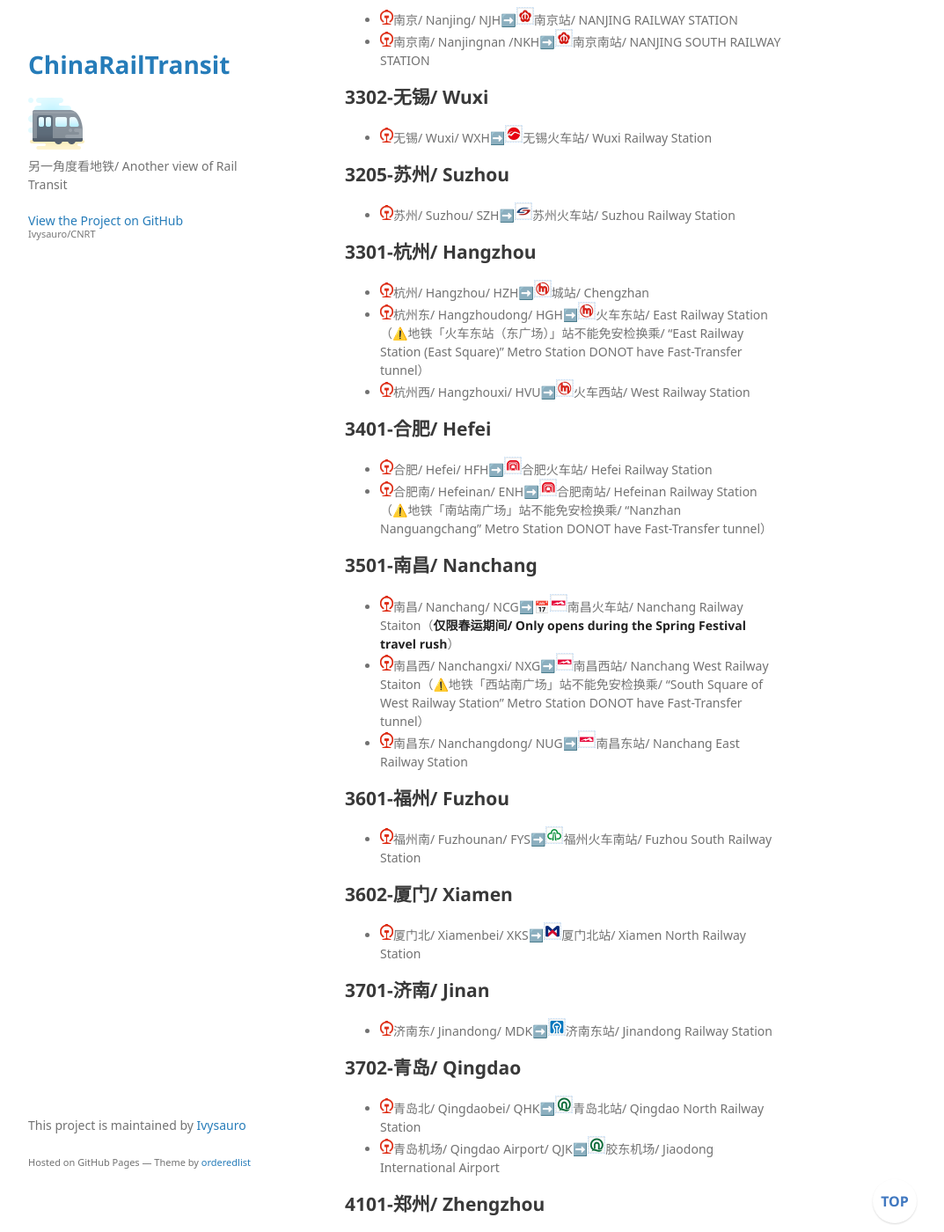
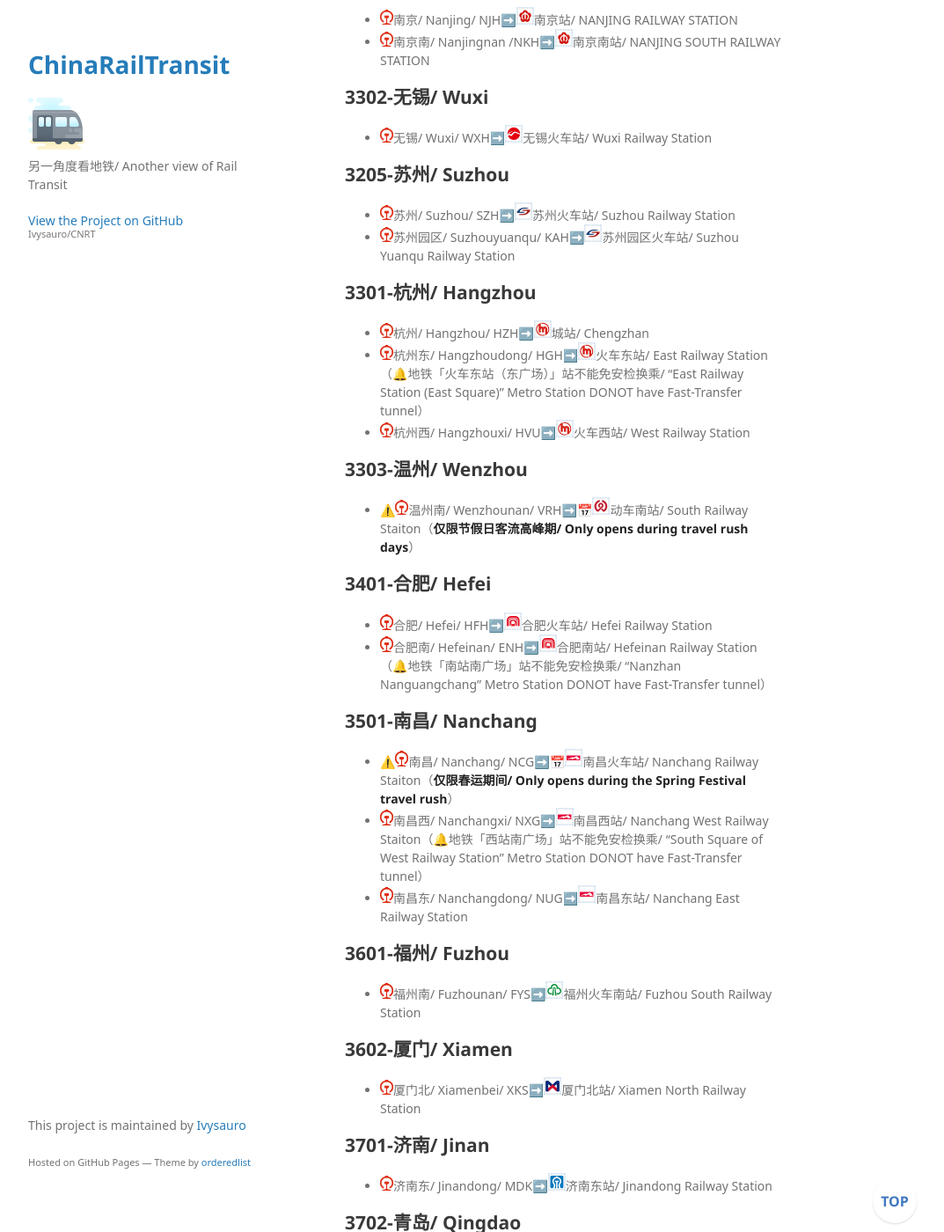
Before and after one commit to Ivysauro/CNRT, a Jekyll site: the page built from data/SecuCk.md, in a window 1280 px wide and 1400 px high, scrolled down 1003 px. Shown: the whole window at 88% size, without its empty margins (178-1251 px from the left). Built offline with Jekyll 4.4.1, drawn with Linux system fonts in a browser that asks for light colours; some web fonts are replaced; our own code applies the rules of GitHub Pages for plain Markdown files; a script that is not in the unit is left out; some of the changed text lies outside the part shown.

Commit message:
🛂更新苏州、温州数据

```diff
--- a/data/SecuCk.md
+++ b/data/SecuCk.md
@@ -35,19 +35,23 @@
 
 ## 3205-苏州/ Suzhou
 - <img src="https://raw.githubusercontent.com/Ivysauro/CNRT/master/images/CR.png" width="15" hegiht="15" alt="China Railway"/>苏州/ Suzhou/ SZH➡️<img src="https://raw.githubusercontent.com/Ivysauro/CNRT/master/images/city/suz.gif" width="20" hegiht="20"/>苏州火车站/ Suzhou Railway Station
+- <img src="https://raw.githubusercontent.com/Ivysauro/CNRT/master/images/CR.png" width="15" hegiht="15" alt="China Railway"/>苏州园区/ Suzhouyuanqu/ KAH➡️<img src="https://raw.githubusercontent.com/Ivysauro/CNRT/master/images/city/suz.gif" width="20" hegiht="20"/>苏州园区火车站/ Suzhou Yuanqu Railway Station
 
 ## 3301-杭州/ Hangzhou
 - <img src="https://raw.githubusercontent.com/Ivysauro/CNRT/master/images/CR.png" width="15" hegiht="15" alt="China Railway"/>杭州/ Hangzhou/ HZH➡️<img src="https://raw.githubusercontent.com/Ivysauro/CNRT/master/images/city/hz.gif" width="20" hegiht="20"/>城站/ Chengzhan
-- <img src="https://raw.githubusercontent.com/Ivysauro/CNRT/master/images/CR.png" width="15" hegiht="15" alt="China Railway"/>杭州东/ Hangzhoudong/ HGH➡️<img src="https://raw.githubusercontent.com/Ivysauro/CNRT/master/images/city/hz.gif" width="20" hegiht="20"/>火车东站/ East Railway Station（⚠️地铁「火车东站（东广场）」站不能免安检换乘/ "East Railway Station (East Square)" Metro Station DONOT have Fast-Transfer tunnel）
+- <img src="https://raw.githubusercontent.com/Ivysauro/CNRT/master/images/CR.png" width="15" hegiht="15" alt="China Railway"/>杭州东/ Hangzhoudong/ HGH➡️<img src="https://raw.githubusercontent.com/Ivysauro/CNRT/master/images/city/hz.gif" width="20" hegiht="20"/>火车东站/ East Railway Station（🔔地铁「火车东站（东广场）」站不能免安检换乘/ "East Railway Station (East Square)" Metro Station DONOT have Fast-Transfer tunnel）
 - <img src="https://raw.githubusercontent.com/Ivysauro/CNRT/master/images/CR.png" width="15" hegiht="15" alt="China Railway"/>杭州西/ Hangzhouxi/ HVU➡️<img src="https://raw.githubusercontent.com/Ivysauro/CNRT/master/images/city/hz.gif" width="20" hegiht="20"/>火车西站/ West Railway Station
+
+## 3303-温州/ Wenzhou
+- ⚠️<img src="https://raw.githubusercontent.com/Ivysauro/CNRT/master/images/CR.png" width="15" hegiht="15" alt="China Railway"/>温州南/ Wenzhounan/ VRH➡️📅<img src="https://raw.githubusercontent.com/Ivysauro/CNRT/master/images/city/wz.gif" width="20" hegiht="20"/>动车南站/ South Railway Staiton（**仅限节假日客流高峰期/ Only opens during travel rush days**）
 
 ## 3401-合肥/ Hefei
 - <img src="https://raw.githubusercontent.com/Ivysauro/CNRT/master/images/CR.png" width="15" hegiht="15" alt="China Railway"/>合肥/ Hefei/ HFH➡️<img src="https://raw.githubusercontent.com/Ivysauro/CNRT/master/images/city/hf.gif" width="20" hegiht="20"/>合肥火车站/ Hefei Railway Station
-- <img src="https://raw.githubusercontent.com/Ivysauro/CNRT/master/images/CR.png" width="15" hegiht="15" alt="China Railway"/>合肥南/ Hefeinan/ ENH➡️<img src="https://raw.githubusercontent.com/Ivysauro/CNRT/master/images/city/hf.gif" width="20" hegiht="20"/>合肥南站/ Hefeinan Railway Station（⚠️地铁「南站南广场」站不能免安检换乘/ "Nanzhan Nanguangchang" Metro Station DONOT have Fast-Transfer tunnel）
+- <img src="https://raw.githubusercontent.com/Ivysauro/CNRT/master/images/CR.png" width="15" hegiht="15" alt="China Railway"/>合肥南/ Hefeinan/ ENH➡️<img src="https://raw.githubusercontent.com/Ivysauro/CNRT/master/images/city/hf.gif" width="20" hegiht="20"/>合肥南站/ Hefeinan Railway Station（🔔地铁「南站南广场」站不能免安检换乘/ "Nanzhan Nanguangchang" Metro Station DONOT have Fast-Transfer tunnel）
 
 ## 3501-南昌/ Nanchang
-- <img src="https://raw.githubusercontent.com/Ivysauro/CNRT/master/images/CR.png" width="15" hegiht="15" alt="China Railway"/>南昌/ Nanchang/ NCG➡️📅<img src="https://raw.githubusercontent.com/Ivysauro/CNRT/master/images/city/nc.gif" width="20" hegiht="20"/>南昌火车站/ Nanchang Railway Staiton（**仅限春运期间/ Only opens during the Spring Festival travel rush**）
-- <img src="https://raw.githubusercontent.com/Ivysauro/CNRT/master/images/CR.png" width="15" hegiht="15" alt="China Railway"/>南昌西/ Nanchangxi/ NXG➡️<img src="https://raw.githubusercontent.com/Ivysauro/CNRT/master/images/city/nc.gif" width="20" hegiht="20"/>南昌西站/ Nanchang West Railway Staiton（⚠️地铁「西站南广场」站不能免安检换乘/ "South Square of West Railway Station" Metro Station DONOT have Fast-Transfer tunnel）
+- ⚠️<img src="https://raw.githubusercontent.com/Ivysauro/CNRT/master/images/CR.png" width="15" hegiht="15" alt="China Railway"/>南昌/ Nanchang/ NCG➡️📅<img src="https://raw.githubusercontent.com/Ivysauro/CNRT/master/images/city/nc.gif" width="20" hegiht="20"/>南昌火车站/ Nanchang Railway Staiton（**仅限春运期间/ Only opens during the Spring Festival travel rush**）
+- <img src="https://raw.githubusercontent.com/Ivysauro/CNRT/master/images/CR.png" width="15" hegiht="15" alt="China Railway"/>南昌西/ Nanchangxi/ NXG➡️<img src="https://raw.githubusercontent.com/Ivysauro/CNRT/master/images/city/nc.gif" width="20" hegiht="20"/>南昌西站/ Nanchang West Railway Staiton（🔔地铁「西站南广场」站不能免安检换乘/ "South Square of West Railway Station" Metro Station DONOT have Fast-Transfer tunnel）
 - <img src="https://raw.githubusercontent.com/Ivysauro/CNRT/master/images/CR.png" width="15" hegiht="15" alt="China Railway"/>南昌东/ Nanchangdong/ NUG➡️<img src="https://raw.githubusercontent.com/Ivysauro/CNRT/master/images/city/nc.gif" width="20" hegiht="20"/>南昌东站/ Nanchang East Railway Station
 
 ## 3601-福州/ Fuzhou
@@ -74,7 +78,7 @@
 - <img src="https://raw.githubusercontent.com/Ivysauro/CNRT/master/images/CR.png" width="15" hegiht="15" alt="China Railway"/>汉口/ Hankou/ HKN➡️<img src="https://raw.githubusercontent.com/Ivysauro/CNRT/master/images/city/wh.gif" width="20" hegiht="20"/>汉口火车站/ Hankou Railway Station
 
 ## 4301-长沙/ Changsha
-- <img src="https://raw.githubusercontent.com/Ivysauro/CNRT/master/images/CR.png" width="15" hegiht="15" alt="China Railway"/>长沙/ Changsha/ CSQ➡️<img src="https://raw.githubusercontent.com/Ivysauro/CNRT/master/images/city/cs.gif" width="20" hegiht="20"/>锦泰广场/ Jintai Square（⚠️地铁「长沙火车站」站不能免安检换乘/ "Railway Station" Metro Station DONOT have Fast-Transfer tunnel）
+- <img src="https://raw.githubusercontent.com/Ivysauro/CNRT/master/images/CR.png" width="15" hegiht="15" alt="China Railway"/>长沙/ Changsha/ CSQ➡️<img src="https://raw.githubusercontent.com/Ivysauro/CNRT/master/images/city/cs.gif" width="20" hegiht="20"/>锦泰广场/ Jintai Square（🔔地铁「长沙火车站」站不能免安检换乘/ "Railway Station" Metro Station DONOT have Fast-Transfer tunnel）
 - <img src="https://raw.githubusercontent.com/Ivysauro/CNRT/master/images/CR.png" width="15" hegiht="15" alt="China Railway"/>长沙南/ Changshanan/ CWQ➡️<img src="https://raw.githubusercontent.com/Ivysauro/CNRT/master/images/city/cs.gif" width="20" hegiht="20"/>长沙火车南站/ South Railway Station
 
 ## 4401-广州/ Guangzhou
@@ -82,13 +86,13 @@
 - <img src="https://raw.githubusercontent.com/Ivysauro/CNRT/master/images/CR.png" width="15" hegiht="15" alt="China Railway"/>广州东/ Guangzhoudong/ GGQ➡️<img src="https://raw.githubusercontent.com/Ivysauro/CNRT/master/images/city/gz.gif" width="20" hegiht="20"/>广州东站/ Guangzhou East Railway Station
 - <img src="https://raw.githubusercontent.com/Ivysauro/CNRT/master/images/CR.png" width="15" hegiht="15" alt="China Railway"/>广州南/ Guangzhounan/ IZQ➡️<img src="https://raw.githubusercontent.com/Ivysauro/CNRT/master/images/city/gz.gif" width="20" hegiht="20"/>广州南站/ Guangzhou South Railway Station
 - <img src="https://raw.githubusercontent.com/Ivysauro/CNRT/master/images/CR.png" width="15" hegiht="15" alt="China Railway"/>广州北/ Guangzhoubei/ GBQ｜<img src="https://raw.githubusercontent.com/Ivysauro/CNRT/master/images/CR.png" width="15" hegiht="15" alt="China Railway"/><img src="https://raw.githubusercontent.com/Ivysauro/CNRT/master/images/city/gz.gif" width="20" hegiht="20"/>花都/ Huadu/ HAA➡️<img src="https://raw.githubusercontent.com/Ivysauro/CNRT/master/images/city/gz.gif" width="20" hegiht="20"/>广州北站/ Guangzhou North Railway Station
-- <img src="https://raw.githubusercontent.com/Ivysauro/CNRT/master/images/CR.png" width="15" hegiht="15" alt="China Railway"/>广州白云/ Guangzhoubaiyun/ GBA➡️<img src="https://raw.githubusercontent.com/Ivysauro/CNRT/master/images/city/gz.gif" width="20" hegiht="20"/>广州白云站/ Guangzhou Baiyun Railway Station（⚠️地铁「石潭」站不能免安检换乘/ "Shitan" Metro Station DONOT have Fast-Transfer tunnel）
+- <img src="https://raw.githubusercontent.com/Ivysauro/CNRT/master/images/CR.png" width="15" hegiht="15" alt="China Railway"/>广州白云/ Guangzhoubaiyun/ GBA➡️<img src="https://raw.githubusercontent.com/Ivysauro/CNRT/master/images/city/gz.gif" width="20" hegiht="20"/>广州白云站/ Guangzhou Baiyun Railway Station（🔔地铁「石潭」站不能免安检换乘/ "Shitan" Metro Station DONOT have Fast-Transfer tunnel）
 - <img src="https://raw.githubusercontent.com/Ivysauro/CNRT/master/images/CR.png" width="15" hegiht="15" alt="China Railway"/><img src="https://raw.githubusercontent.com/Ivysauro/CNRT/master/images/city/gz.gif" width="20" hegiht="20"/>白云机场北/ Baiyun Airport North/ BBA➡️<img src="https://raw.githubusercontent.com/Ivysauro/CNRT/master/images/city/gz.gif" width="20" hegiht="20"/>机场北/ Airport North
 
 ## 4402-深圳/ Shenzhen
 - <img src="https://raw.githubusercontent.com/Ivysauro/CNRT/master/images/Airport.png" width="20" hegiht="20" alt="Airport"/>深圳宝安/ Shenzhen Bao'an/ SZX➡️<img src="https://raw.githubusercontent.com/Ivysauro/CNRT/master/images/city/sz.gif" width="20" hegiht="20"/>机场/ Airport
 - <img src="https://raw.githubusercontent.com/Ivysauro/CNRT/master/images/CR.png" width="15" hegiht="15" alt="China Railway"/>深圳机场/ Shenzhen Airport/ SCA➡️<img src="https://raw.githubusercontent.com/Ivysauro/CNRT/master/images/city/sz.gif" width="20" hegiht="20"/>机场/ Airport
-- <img src="https://raw.githubusercontent.com/Ivysauro/CNRT/master/images/CR.png" width="15" hegiht="15" alt="China Railway"/>深圳北/ Shenzhenbei/ IOQ➡️📅<img src="https://raw.githubusercontent.com/Ivysauro/CNRT/master/images/city/sz.gif" width="20" hegiht="20"/>深圳北站/ Shenzhen North Staiton（**仅限春运和节假日客流高峰期/ Only opens during travel rush days**）
+- ⚠️<img src="https://raw.githubusercontent.com/Ivysauro/CNRT/master/images/CR.png" width="15" hegiht="15" alt="China Railway"/>深圳北/ Shenzhenbei/ IOQ➡️📅<img src="https://raw.githubusercontent.com/Ivysauro/CNRT/master/images/city/sz.gif" width="20" hegiht="20"/>深圳北站/ Shenzhen North Staiton（**仅限春运和节假日客流高峰期/ Only opens during travel rush days**）
 
 ## 5000-重庆/ Chongqing
 - <img src="https://raw.githubusercontent.com/Ivysauro/CNRT/master/images/CR.png" width="15" hegiht="15" alt="China Railway"/>重庆北/ Chongqingbei/ CUW➡️<img src="https://raw.githubusercontent.com/Ivysauro/CNRT/master/images/city/cq.gif" width="20" hegiht="20"/>重庆北站北广场/ Chongqing North Station North Square｜重庆北站南广场/ Chongqing North Station South Square
@@ -107,16 +111,3 @@
 ## 6101-西安/ Xi'an
 - <img src="https://raw.githubusercontent.com/Ivysauro/CNRT/master/images/CR.png" width="15" hegiht="15" alt="China Railway"/>西安/ Xi'an/ XAY➡️<img src="https://raw.githubusercontent.com/Ivysauro/CNRT/master/images/city/xa.gif" width="20" hegiht="20"/>西安站/ XI'ANZHAN
 - <img src="https://raw.githubusercontent.com/Ivysauro/CNRT/master/images/CR.png" width="15" hegiht="15" alt="China Railway"/>西安北/ Xi'anbei/ EAY➡️<img src="https://raw.githubusercontent.com/Ivysauro/CNRT/master/images/city/xa.gif" width="20" hegiht="20"/>西安北站/ XI'ANBEIZHAN
-
-## 改造中或有计划改造/ In Process OR On Plan⏳
-
-- 北京/ Beijing：<img src="https://raw.githubusercontent.com/Ivysauro/CNRT/master/images/CR.png" width="15" hegiht="15" alt="China Railway"/>北京/ Beijing/ BJP➡️⏳<img src="https://raw.githubusercontent.com/Ivysauro/CNRT/master/images/city/bj.gif" width="20" hegiht="20"/>北京站/ Beijing Railway Station
-- 北京/ Beijing：<img src="https://raw.githubusercontent.com/Ivysauro/CNRT/master/images/CR.png" width="15" hegiht="15" alt="China Railway"/>北京北/ Beijingbei/ VAP➡️⏳<img src="https://raw.githubusercontent.com/Ivysauro/CNRT/master/images/city/bj.gif" width="20" hegiht="20"/>西直门/ Xizhimen
-- 北京/ Beijing：<img src="https://raw.githubusercontent.com/Ivysauro/CNRT/master/images/CR.png" width="15" hegiht="15" alt="China Railway"/>北京南/ Beijingnan/ VNP↔️⏳<img src="https://raw.githubusercontent.com/Ivysauro/CNRT/master/images/city/bj.gif" width="20" hegiht="20"/>北京南站/ Beijing South Railway Station
-- 北京/ Beijing：<img src="https://raw.githubusercontent.com/Ivysauro/CNRT/master/images/CR.png" width="15" hegiht="15" alt="China Railway"/>北京丰台/ Beijingfengtai/ FTP↔️⏳<img src="https://raw.githubusercontent.com/Ivysauro/CNRT/master/images/city/bj.gif" width="20" hegiht="20"/>丰台站/ Fengtai Railway Station
-- 南京/ Nanjing：<img src="https://raw.githubusercontent.com/Ivysauro/CNRT/master/images/Airport.png" width="20" hegiht="20" alt="Airport"/>南京禄口/ Nanjing Lukou/ NKG➡️⏳<img src="https://raw.githubusercontent.com/Ivysauro/CNRT/master/images/city/nj.gif" width="20" hegiht="20"/>禄口机场/ LUKOU INTERNATIONAL AIRPORT
-- 杭州/ Hangzhou：<img src="https://raw.githubusercontent.com/Ivysauro/CNRT/master/images/CR.png" width="15" hegiht="15" alt="China Railway"/>杭州南/ Hangzhounan/ XHH➡️⏳<img src="https://raw.githubusercontent.com/Ivysauro/CNRT/master/images/city/hz.gif" width="20" hegiht="20"/>火车南站/ South Railway Station
-- 金华/ Jinhua：<img src="https://raw.githubusercontent.com/Ivysauro/CNRT/master/images/CR.png" width="15" hegiht="15" alt="China Railway"/>横店/ Hengdian/ HJU➡️⏳<img src="https://raw.githubusercontent.com/Ivysauro/CNRT/master/images/city/hz.gif" width="20" hegiht="20"/>横店高铁站/ Hengdian Railway Station
-- 福州/ Fuzhou：<img src="https://raw.githubusercontent.com/Ivysauro/CNRT/master/images/CR.png" width="15" hegiht="15" alt="China Railway"/>福州/ Fuzhou/ FZS➡️⏳<img src="https://raw.githubusercontent.com/Ivysauro/CNRT/master/images/city/fz.gif" width="20" hegiht="20"/>福州火车站/ Fuzhou Railway Station
-- 南宁/ Nanning：<img src="https://raw.githubusercontent.com/Ivysauro/CNRT/master/images/CR.png" width="15" hegiht="15" alt="China Railway"/>南宁东/ Nanningdong/ NFZ➡️⏳<img src="https://raw.githubusercontent.com/Ivysauro/CNRT/master/images/city/nn.gif" width="20" hegiht="20"/>火车东站/ Nanning East Railway Station
-- 太原/ Taiyuan：<img src="https://raw.githubusercontent.com/Ivysauro/CNRT/master/images/CR.png" width="15" hegiht="15" alt="China Railway"/>太原南/ Taiyuannan/ TNV➡️⏳<img src="https://raw.githubusercontent.com/Ivysauro/CNRT/master/images/city/tay.gif" width="20" hegiht="20"/>太原南站/ TAIYUANNANZHAN
```
